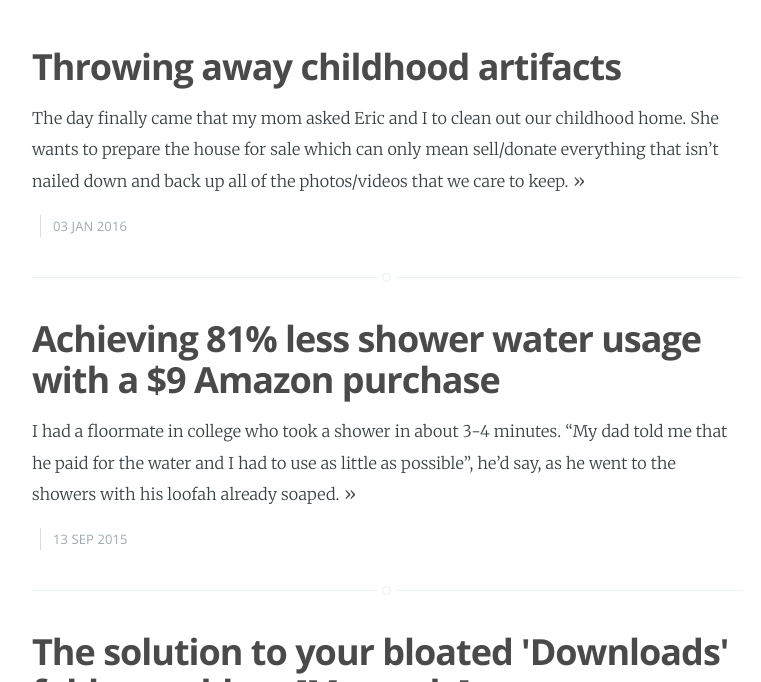
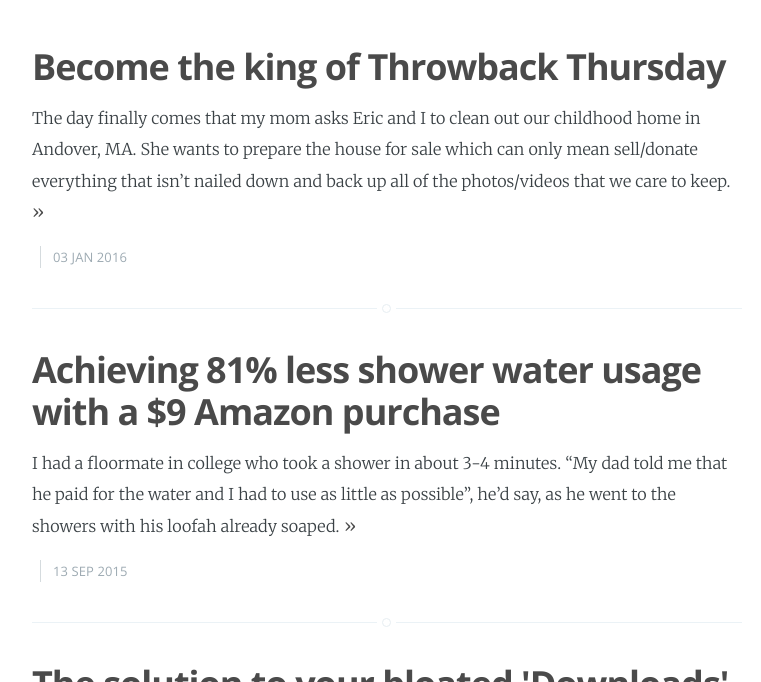
Before and after one commit to a17levine/a17levine.github.io, a Jekyll site: the page built from index.html, in a window 1280 px wide and 900 px high, scrolled down 686 px, cut to the strip 218-900 px from the top of the window. Shown: the whole strip, without its empty margins (253-1014 px from the left). Built offline with Jekyll 4.4.1, drawn with Linux system fonts in a browser that asks for light colours; nearby versions of some CDN libraries; Markdown is read by kramdown in place of the engine named in the settings; the list of posts is cut into pages by our own code; some of the changed lines change nothing that is shown.

Commit message:
Throwback thurs post

```diff
--- a/_posts/2016-01-03-winding-down-the-house.markdown
+++ b/_posts/2016-01-03-winding-down-the-house.markdown
@@ -1,14 +1,18 @@
 ---
 layout: post
-title:  "Throwing away childhood artifacts"
+title:  "Become the king of Throwback Thursday"
 date:   2016-01-03 10:18:00
 categories:
 published: true
-description: ""
-image: '/assets/images/winding-down-the-house/bucketshower.jpg'
+description: "Reflecting on winding down the childhood home with practical tips and uncovering what it means to keep memories alive."
+image: '/assets/images/winding-down-the-house/cover.jpg'
 ---
 
-The day finally came that my mom asked Eric and I to clean out our childhood home. She wants to prepare the house for sale which can only mean sell/donate everything that isn't nailed down and back up all of the photos/videos that we care to keep.
+The day finally comes that my mom asks Eric and I to clean out our childhood home in Andover, MA. She wants to prepare the house for sale which can only mean sell/donate everything that isn't nailed down and back up all of the photos/videos that we care to keep.
+
+Eric and I never felt any urgency for throwing out or selling stuff we weren't using (electronics, clothes, sports equipment) so naturally we had piles of it. I suppose we also thought if we were ill-prepared for the Big Bad World we could always bail, come home, and have mom cook us Matzo Ball Soup while we played video games until sunrise. Maybe we'd even put the tennis racquets, which have an inch of dust on them, to use. Probably not though...
+
+This post is to share with you the experience of exodus from our childhood home in case you find yourself in the same position.
 
 ## Disposing of things that no longer served me was hugely cathartic
 
@@ -16,11 +20,13 @@ I knew that there was very little value in the contents of my desk and dresser d
 
 The speed at which I disposed of the items in my room was also surprising to me. It might come with getting older and being more realistic about when I'd actually need an item in the future but I found it very easy to dispose of much of what I had already been living without.
 
-## Sorting through the junk
+## Sorting through everything
 
 **Tools utilized:** Trash bags, Post-It notes, markers for Post-It notes
 
-Everything I found fit into one of these categories. Its a good idea to figure out space to put these ahead of time. We put them in the garage in different areas.
+#### Categories
+
+Everything I found fit into one of these categories. We put them in the garage in different areas.
 
 1. Trash / recycle
 2. E-waste (electronics that should be mined of their heavy metals before landfill)
@@ -31,26 +37,84 @@ Everything I found fit into one of these categories. Its a good idea to figure o
 7. Artifacts that trigger memories (photos, videos, trophies, certificates, gifts...)
 8. Things that could be useful to any household (pens, notebooks, tape)
 
-## Scanning 9,000+ family photos and documents
+## The Salvation Army will come to you ... for free
+
+No joke, the Salvation Army will come to your house and help you donate a truckload of stuff for free. Most of the stuff we got rid of was taken by them.
+
+## Scanning 9000+ photos
 
 I thought initially that sending our photos away to a scanning service would be more cost-effective. Those services probably had fancy scanners and automation on their side, right?
 
 If we had done that, we would've spent over $5,000. Photo scanning services are expensive. Prices they charge range from about $0.50 - $0.60 per photo.
 
+(Photo of the scansnap)
+
 Research led us to buying the feed-loadng Fujitsu ScanSnap ix500 which we got refurb for $300 on eBay. For the same cost of 500 photos (with a scanning service), we were able to scan more than 9,000. In addition, if your only use of this scanner is a one-time family photo digitization, you probably could probably sell the same unit on eBay when your done and have your total cost be closer to $30-$40 for the scanner.
 
-## Organizing is the most labor-intensive task of photo scanning
+#### Organizing is the most labor-intensive task in photo scanning
 
-As Eric and I scanned piles of random photos, we quickly realized that sorting the images on the computer was really annoying and difficult. We wanted to grab a pile of photos, scan, and drop into a folder labeled with that topic.
+As Eric and I scanned piles of random photos, we quickly realized that sorting the images on the computer was really annoying since it was incessant clicking and dragging to different folders for every pile of photos. We wanted to grab a pile of photos, scan, and drop into a single folder labeled with that topic.
 
-Switching gears we created notes on the floor for each topic "Florida Vacations", "Grampas House in Staten Island", "Mom and Dad" and stacked photos related to those topics on the notes. We still kept it vague so we weren't driven crazy by a complex categorization.
+(Photo of all the photos on the floor)
 
-Then Eric, Mom, and I all sat on the floor and started stacking our photos into categories (all the while sharing stories). We returned to scanning a few days later with a much easier task now that the pictures were somewhat coherent.
+Switching gears, we created notes on the floor for each topic "Florida Vacations", "Grampas House in Staten Island", "Mom and Dad" and stacked photos related to those topics on the notes. We still kept it vague so we weren't driven crazy by a complex categorization.
 
-## Scanners must be cleaned or else they mess up your photos
+Then Eric, Mom, and I all sat on the floor and started stacking our photos into categories (while sharing stories). We returned to scanning a few days later with a much easier task now that the pictures were somewhat coherent.
 
-We had never cleaned a feed-loading scanner before but vertical lines started to appear on our scans and we had no choice. Vertical lines are created by debris on the scanner which become a line on scanned photos because the photos pass underneath the debris.
+#### Scanners must be cleaned or else they put vertical lines on your photos
 
-The Fujitsu needs the F1 solution which fortunately can be found in individually-wrapped wipes for less than $20 on Amazon. We also used a microfiber cloth to dry the solution and help get the debris off the glass which was stubborn sometimes.
+We had never cleaned a feed-loading scanner before but vertical lines started to appear on our scans and we had no choice. Vertical lines are created by debris on the scanner which become a line on scanned photos since the photos pass underneath the sensor-blocking debris.
 
-## Ebay now suggests your item and a price for it
+Apparently you can't use alcohol to clean it. The Fujitsu needs the F1 solution which fortunately can be found in individually-wrapped wipes for less than $20 on Amazon. We also used a microfiber cloth to dry the solution and help get the debris off the glass which was stubborn sometimes.
+
+#### SO MANY DUPLICATES: A job for robots
+
+As many of you will probably remember, when you got photos developed at the drug store back in the day, you could order duplicates. Every photo would have a duplicate alongside it which your folks could put one in an album and one on the wall etc.
+
+We hit SO MANY DUPLICATE photos which originally I was trying to avoid scanning twice but software is so good at spotting duplicates that we didn't need to do that.
+
+We used XXX for Mac which was $10 and was really great. There are free options too.
+
+(Screenshot of the program in action)
+
+## eBay is worlds better than it used to be
+
+**Take photos straight from your phone:** eBay with a phone is an entirely different experience. You can add photos you just took to your listing. The photos stay within the app as well so you don't have to delete item photos from your gallery later on (annoying).
+
+**It suggests the entire description for you:** It doesn't have every item out there but if you're selling a highly transacted product like an iPod (hugely valuable on eBay right now btw), it definitely does. It can even load a stock photo for you in lieu of one you take.
+
+**Print USPS labels within eBay:** This doesn't seem like a big deal but it is. They pre-fill your buyer's address and your return address which is immensely convenient. They also share the tracking info with the buyer saving you another step. Lastly, you get a discount on postage so you can keep an extra 50 cents or so.
+
+#### Items I sold on eBay
+
+1. A Sony Digital Dictaphone ($17)
+2. A pair of Walkie Talkies ($70)
+3. An old unlocked world phone ($19)
+
+#### 'Is my crap valuable?'
+
+You can find out by doing an advanced eBay search and checking the 'completed listings' selection. It shows you what prices items were sold for.
+
+## Photo of the trophy / throw out the trophy
+
+Most items I came across in the house were like this. Seeing the item triggers the memory but the item itself has no intrinsic value.
+
+I thought that I might appreciate the tactile element of memories but I'm finding that it doesn't matter as much. Now that I have all of these photos on my laptop, I pop in more often and go down memory lane.
+
+## No wisdom yet about digitizing videos
+
+I'll come back to this post and update it with video knowledge. So far, it's difficult to figure out what's on our videos, what's worth keeping, and a faster way to back it up than it takes to play the entire video at 1x. Feedback welcome.
+
+## Become the King of Throwback Thursday
+
+Sorting through ALL of the family photos is something I bet very few of you have done. I wish I had done it sooner.
+
+Memories are slowly becoming forgotten. I heard that every cell in your body is replaced with a new cell within 8 years. Flipping through the photos, I could tell that many of these memories were on the brink of being being forgotten, replaced by new ones.
+
+(Screengrab from Pixar's Inside Out 'Forgotten pile of memories')
+
+Now on my computer, I have a folder that I can go into and recall memories from the early years of my life through high school, even share them with people online to spur conversation about them.
+
+(Photo of Mr. Perry's 4th grade class with comments on fbook)
+
+I posted this one photo of my 4th grade class on Facebook and people were tagging people that I hadn't seen in 15 or so years. Everyone was sharing their memories of the class, many of which I forgot. It's exciting to know that I have so many more of these and so much more to discover about the past.
```
